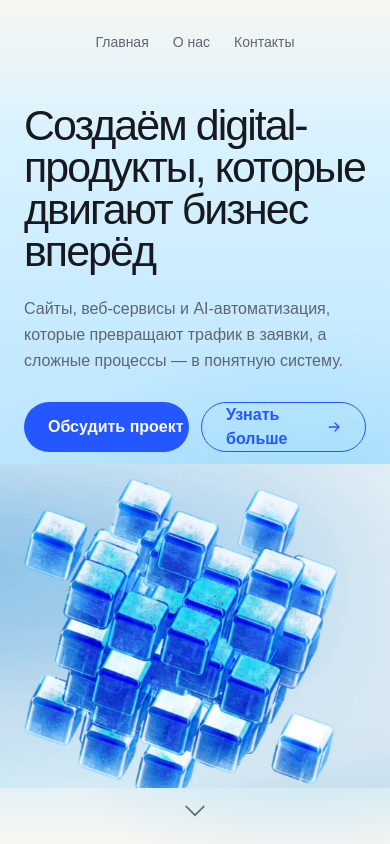
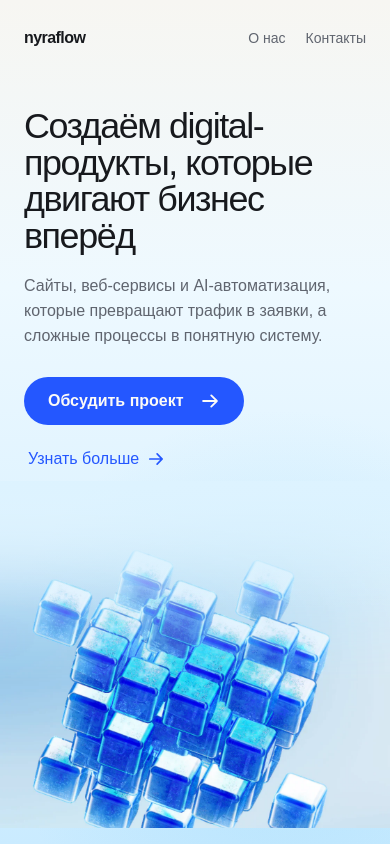
Before and after one commit to Kaaai69/nyraflow, a Next.js app: page / in a window 390 px wide. Shown: the top 844 px of the page. Built offline with nearby package versions, Linux system fonts and the light colour scheme.

Commit message:
fix: refine mobile hero composition

```diff
--- a/app/globals.css
+++ b/app/globals.css
@@ -111,42 +111,67 @@ body {
 
 .mobile-hero {
   min-height: 100svh;
-  padding-top: max(1.25rem, env(safe-area-inset-top));
-  padding-bottom: max(1.25rem, env(safe-area-inset-bottom));
+  padding-top: max(1rem, env(safe-area-inset-top));
+  padding-bottom: max(1rem, env(safe-area-inset-bottom));
   background:
-    radial-gradient(circle at 76% 72%, rgb(67 185 242 / 0.3), transparent 42%),
-    linear-gradient(180deg, #f7f6f2 0%, #d9f2ff 16%, #acdfff 72%, #f7f6f2 100%);
+    radial-gradient(circle at 72% 82%, rgb(67 185 242 / 0.18), transparent 38%),
+    linear-gradient(180deg, #f7f6f2 0%, #eef9ff 34%, #caebff 100%);
   touch-action: pan-y;
 }
 
+.mobile-hero-wordmark {
+  color: var(--color-text-primary);
+  font-size: 1rem;
+  font-weight: 650;
+  letter-spacing: -0.035em;
+  text-decoration: none;
+}
+
+.mobile-hero-title {
+  max-width: 22rem;
+  font-size: clamp(2.125rem, 9.2vw, 2.5rem);
+  line-height: 1.02;
+  letter-spacing: -0.04em;
+}
+
+.mobile-hero-secondary-action {
+  text-decoration: none;
+}
+
 .mobile-hero-art {
-  inset-inline: calc(1.8rem - 10%);
-  bottom: -4%;
-  width: calc(120% - 3.6rem);
-  max-width: 36rem;
+  inset-inline: 0;
+  bottom: -8%;
+  width: 100vw;
+  max-width: 27rem;
+  mask-image: linear-gradient(to bottom, transparent 0%, #000 52%);
+  -webkit-mask-image: linear-gradient(to bottom, transparent 0%, #000 52%);
 }
 
 .mobile-hero-art-frame {
   position: absolute;
-  inset-block: 0;
-  inset-inline: calc(-1 * var(--spacing-gutter-mobile));
+  inset: 0 calc(-1 * var(--spacing-gutter-mobile));
   overflow: hidden;
 }
 
-.button-secondary {
-  transition:
-    color var(--duration-base) var(--ease-premium),
-    background-color var(--duration-base) var(--ease-premium),
-    border-color var(--duration-base) var(--ease-premium),
-    transform var(--duration-base) var(--ease-premium);
+.mobile-hero-art-frame::after {
+  position: absolute;
+  z-index: 1;
+  inset: 0 0 auto;
+  height: 8rem;
+  background: linear-gradient(
+    to bottom,
+    rgb(221 243 255) 0%,
+    rgb(221 243 255 / 0.82) 18%,
+    transparent 100%
+  );
+  content: "";
+  pointer-events: none;
 }
 
 @media (hover: hover) and (pointer: fine) {
-  .button-secondary:hover {
-    border-color: var(--color-blue-deep);
-    background: rgb(255 255 255 / 0.42);
+  .mobile-hero-secondary-action:hover {
     color: var(--color-blue-deep);
-    transform: translateY(-1px);
+    transform: translateX(0.125rem);
   }
 }
 
--- a/components/MobileHero.tsx
+++ b/components/MobileHero.tsx
@@ -1,5 +1,5 @@
 import Image from "next/image";
-import { ArrowRight, CaretDown } from "@phosphor-icons/react/ssr";
+import { ArrowRight } from "@phosphor-icons/react/ssr";
 
 import { mobileHeroContent } from "../content/mobile-hero";
 
@@ -12,62 +12,66 @@ export default function MobileHero() {
       data-testid="mobile-hero"
       className="mobile-hero relative isolate flex min-w-0 flex-col overflow-hidden px-gutter-mobile md:hidden"
     >
-      <nav aria-label="Навигация первого экрана" className="relative z-10">
-        <ul className="flex items-center justify-center gap-6 text-sm text-text-secondary">
+      <header className="mobile-hero-header relative z-10 flex min-h-11 items-center justify-between gap-5">
+        <a
+          className="mobile-hero-wordmark inline-flex min-h-11 items-center"
+          href={content.brand.href}
+        >
+          {content.brand.label}
+        </a>
+        <nav aria-label="Навигация первого экрана">
+          <ul className="flex items-center gap-5 text-sm text-text-secondary">
             {content.navigation.map((item) => (
               <li key={item.href}>
-              <a className="inline-flex min-h-11 items-center" href={item.href}>
+                <a
+                  className="inline-flex min-h-11 items-center whitespace-nowrap"
+                  href={item.href}
+                >
                   {item.label}
                 </a>
               </li>
             ))}
           </ul>
         </nav>
+      </header>
 
-      <div className="relative z-10 mt-10 max-w-[34rem]">
-        <h1 className="text-[clamp(2.5rem,11vw,4.5rem)] font-medium leading-[0.98] tracking-[-0.045em] text-text-primary">
+      <div className="relative z-10 mt-12 max-w-[34rem]">
+        <h1 className="mobile-hero-title font-medium text-text-primary">
           {content.title}
         </h1>
-        <p className="mt-6 max-w-[31rem] text-base leading-relaxed text-text-secondary">
+        <p className="mt-5 max-w-[31rem] text-base leading-[1.55] text-text-secondary">
           {content.description}
         </p>
-        <div className="mt-7 grid gap-3 min-[390px]:grid-cols-2">
+        <div className="mt-7 flex flex-col items-start gap-3">
           <a
-            className="button-primary inline-flex justify-between gap-4"
+            className="button-primary inline-flex min-w-[13.5rem] justify-between gap-4"
             href={content.primaryAction.href}
           >
             {content.primaryAction.label}
             <ArrowRight aria-hidden size={20} weight="bold" />
           </a>
           <a
-            className="button-secondary inline-flex min-h-12 items-center justify-between gap-4 rounded-full border border-blue px-6 font-semibold text-blue"
+            className="mobile-hero-secondary-action inline-flex min-h-11 items-center gap-2 whitespace-nowrap px-1 font-medium text-blue"
             href={content.secondaryAction.href}
           >
             {content.secondaryAction.label}
-            <ArrowRight aria-hidden size={20} weight="bold" />
+            <ArrowRight aria-hidden size={18} weight="bold" />
           </a>
         </div>
       </div>
 
       <div
-        className="pointer-events-none relative mt-3 min-h-52 flex-1"
+        className="pointer-events-none relative min-h-60 flex-1"
         aria-hidden
       >
         <div className="mobile-hero-art-frame">
           <Image
             {...content.visual}
-            priority
             sizes="100vw"
             className="mobile-hero-art absolute mx-auto h-auto object-contain"
           />
         </div>
       </div>
-
-      <CaretDown
-        aria-hidden
-        className="relative z-10 mx-auto mt-2 shrink-0 text-text-secondary"
-        size={28}
-      />
     </section>
   );
 }
--- a/content/mobile-hero.ts
+++ b/content/mobile-hero.ts
@@ -1,12 +1,12 @@
 export const mobileHeroContent = {
+  brand: { label: "nyraflow", href: "#top" },
   navigation: [
-    { label: "Главная", href: "#top" },
     { label: "О нас", href: "#team" },
     { label: "Контакты", href: "#contact" },
   ],
   title: "Создаём digital-продукты, которые двигают бизнес вперёд",
   description:
-    "Сайты, веб-сервисы и AI-автоматизация, которые превращают трафик в заявки, а сложные процессы — в понятную систему.",
+    "Сайты, веб-сервисы и AI-автоматизация, которые превращают трафик в заявки, а сложные процессы в понятную систему.",
   primaryAction: { label: "Обсудить проект", href: "#contact" },
   secondaryAction: { label: "Узнать больше", href: "#work" },
   visual: {
```
Also changed, not shown: 2 other files (tests, documents, lock files or other folders). Lines whose indentation alone changed are shown as unchanged.
